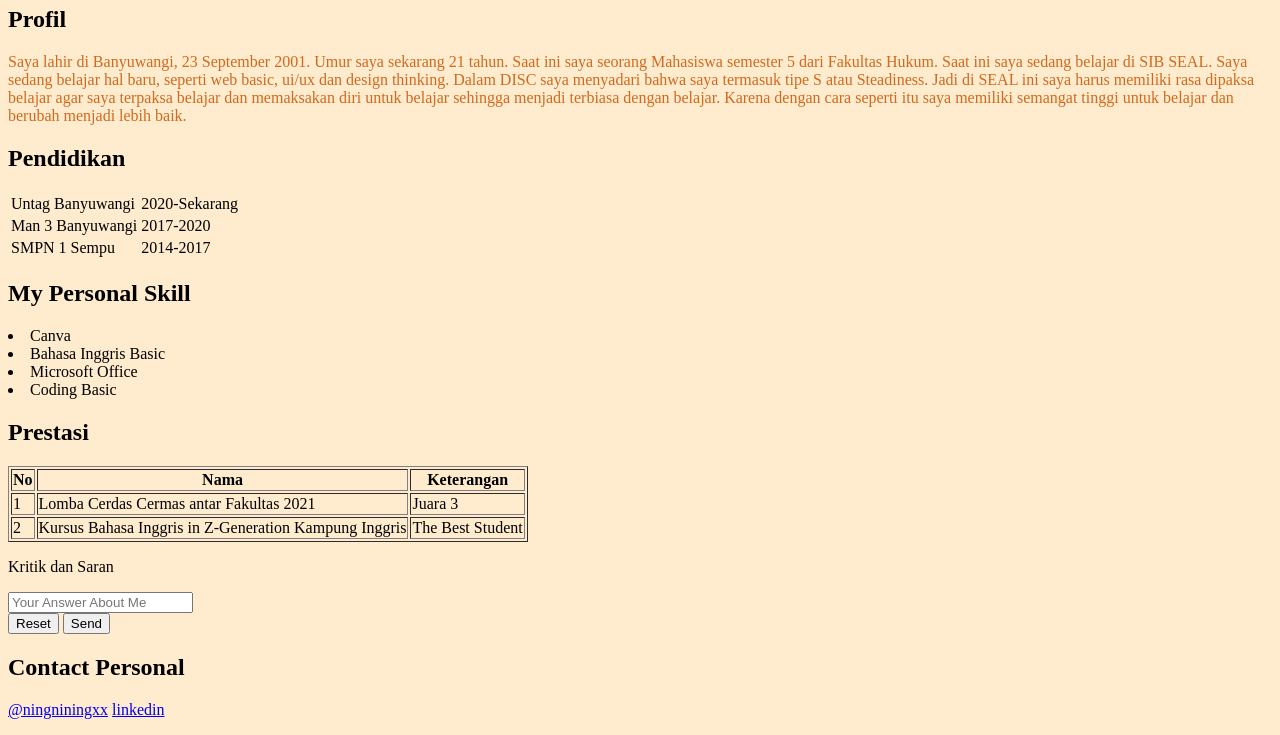
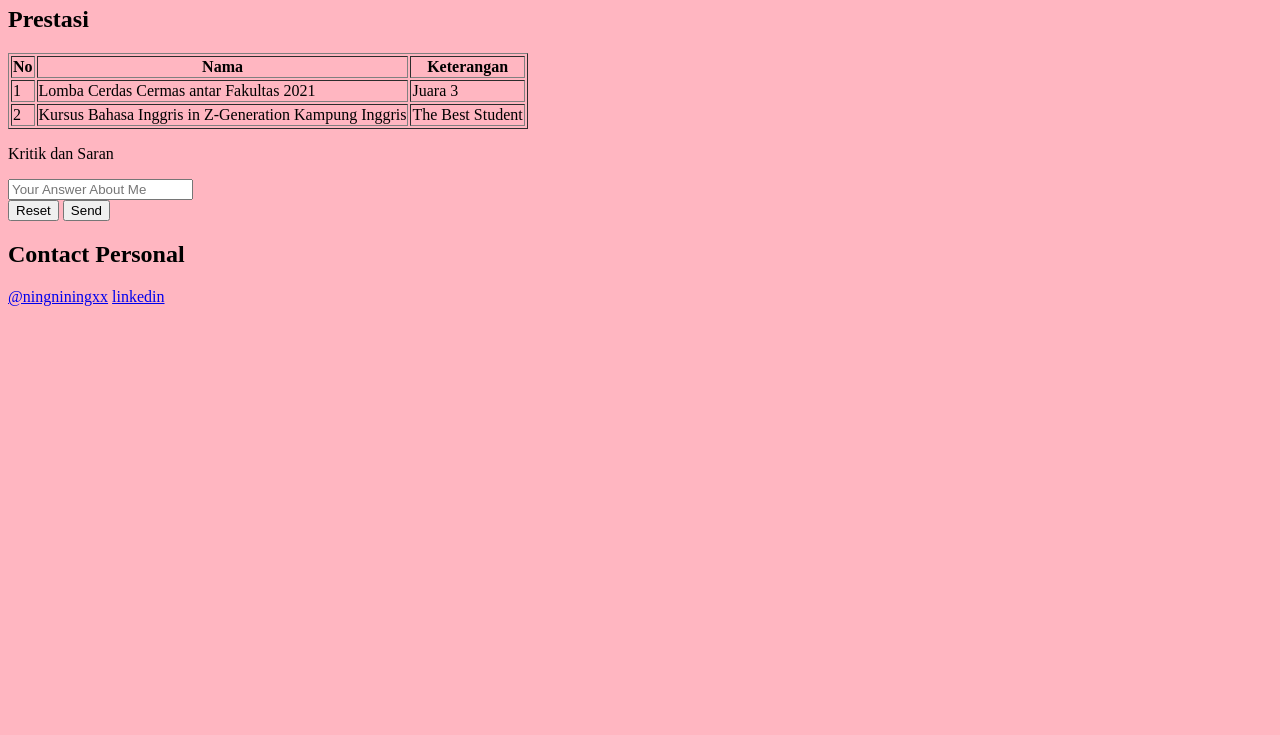
Before and after one commit to ininining/web-basic-seal, a plain HTML site: page portofolio.html in a window 1280 px wide. Shown: the part 458-1193 px from the top of the page. After the commit the page ends 800 px from the top, so only its background shows below. Drawn offline with Linux system fonts and the light colour scheme.

Commit message:
delete profil-pendidikan

```diff
--- a/portofolio.html
+++ b/portofolio.html
@@ -10,37 +10,11 @@
 
     <link rel="stylesheet" href="style.css">
 
-<style>
-    body {background-color: blanchedalmond;}
-</style>
 
     <h1 style="color: brown;">My Portofolio</h1>
     <img src="Sri Mulya Ningsih (2).jpg" width="200">
     <h1 class="para-external">Sri Mulya Ningsih</h1>
-    <h2>Profil</h2>
-    <div>
-        <p class="para">Saya lahir di Banyuwangi, 23 September 2001. Umur saya sekarang 21 tahun. Saat ini saya seorang Mahasiswa semester 5 dari Fakultas Hukum. Saat ini saya sedang belajar di SIB SEAL. Saya sedang belajar hal baru, seperti web basic, ui/ux dan design thinking. Dalam DISC saya menyadari bahwa saya termasuk tipe S atau Steadiness. Jadi di SEAL ini saya harus memiliki rasa dipaksa belajar agar saya terpaksa belajar dan memaksakan diri untuk belajar sehingga menjadi terbiasa dengan belajar. Karena dengan cara seperti itu saya memiliki semangat tinggi untuk belajar dan berubah menjadi lebih baik.</p>
-    </div>
-        <h2>Pendidikan</h2>
-        <table>
-            <tr>
-                <td>Untag Banyuwangi</td>
-                <td>2020-Sekarang</td>
-            </tr>
-            <tr>
-                <td>Man 3 Banyuwangi</td>
-                <td>2017-2020</td>
-            </tr>
-            <tr>
-                <td>SMPN 1 Sempu</td>
-                <td>2014-2017</td>
-            </tr>
-        </table>
-    <h2>My Personal Skill</h2>
-        <li>Canva</li>
-        <li>Bahasa Inggris Basic</li>
-        <li>Microsoft Office</li>
-        <li>Coding Basic</li>
+
     <h2>Prestasi</h2>
     <table border="1">
         <tr>
--- a/style.css
+++ b/style.css
@@ -5,5 +5,11 @@
 .para-external {
     color: bisque;
     background-color: brown;
+}
+
+body {background-color: lightpink;
 
 }
+li a:hover {
+    background-color: greenyellow;
+}
```
Also changed, not shown: index.html (+4 -4 lines).
